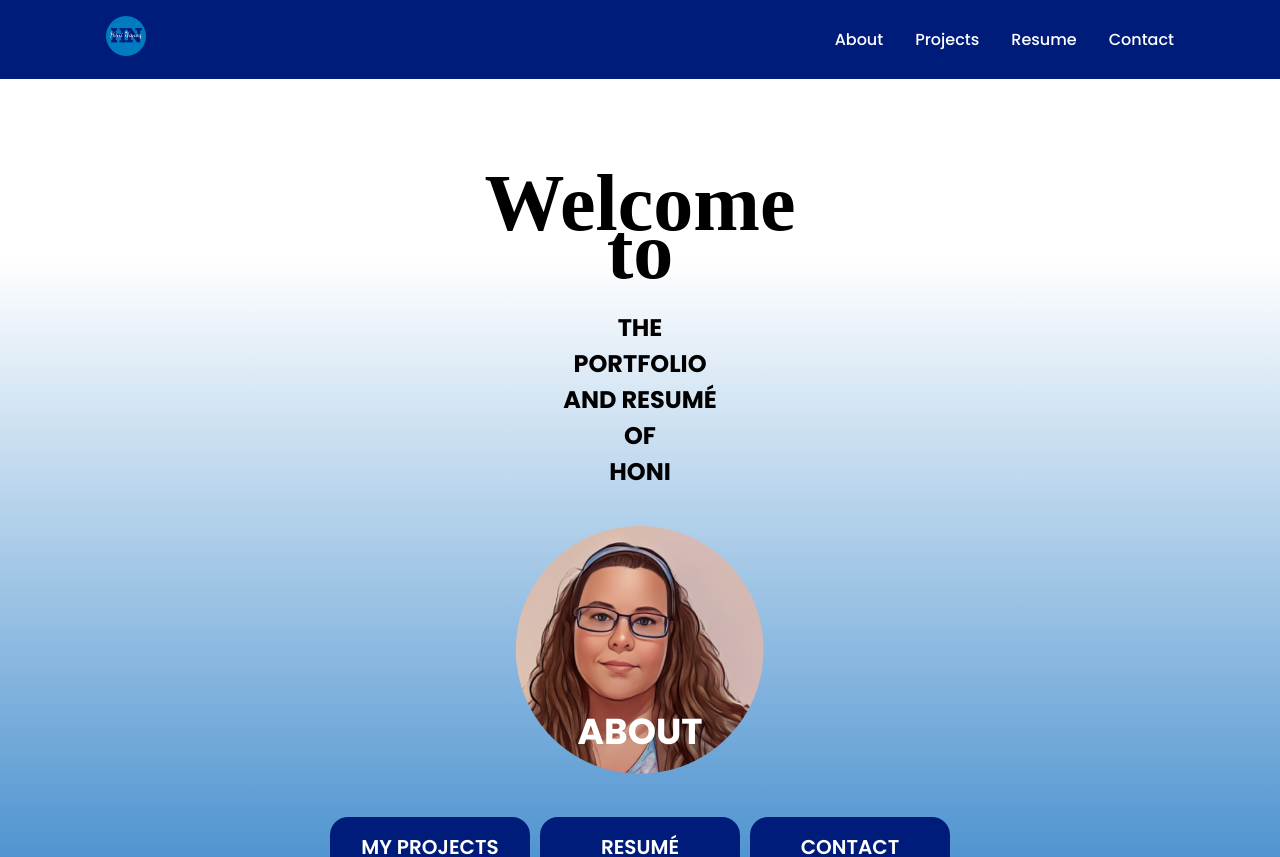
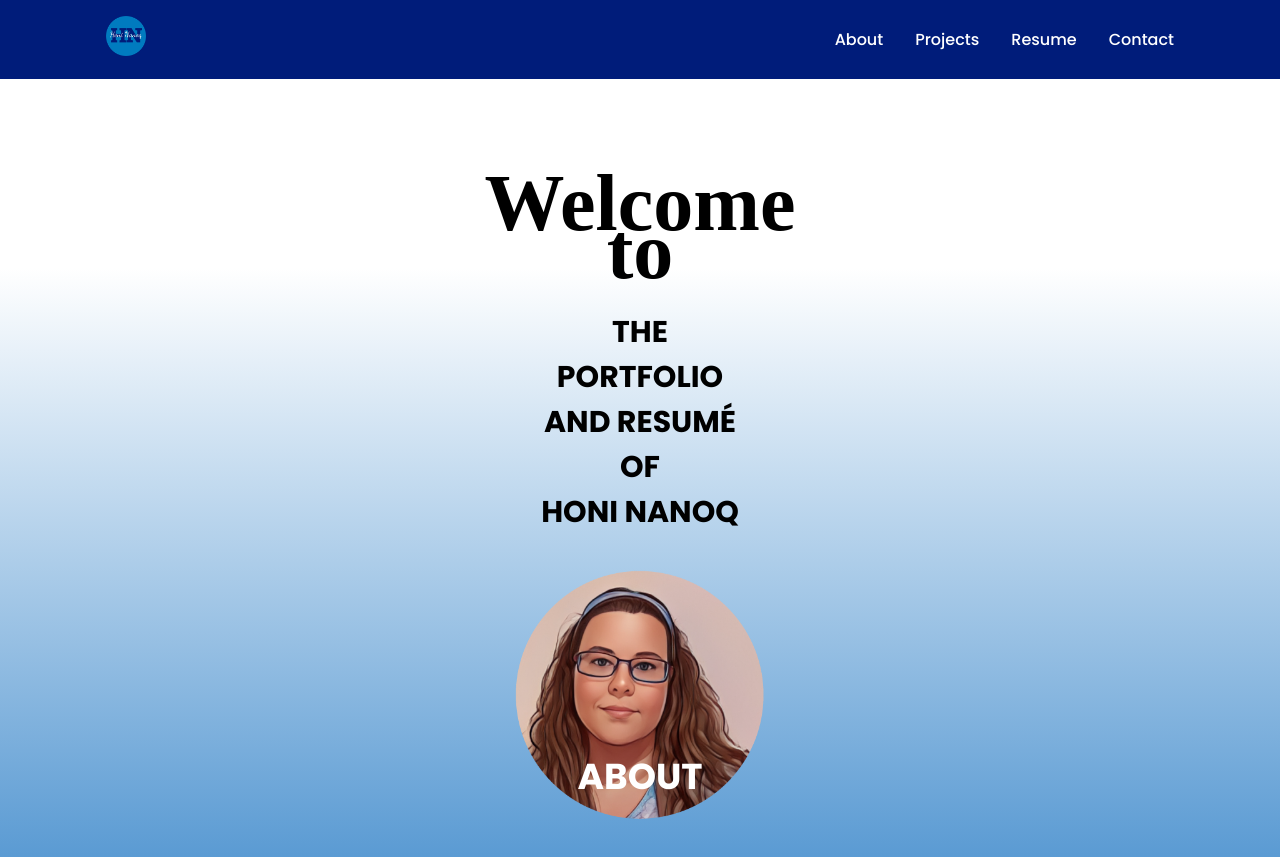
Before and after one commit to HoniNanoq2025/portfolio-honi-nanoq, a React (Vite) app in the folder frontend/: page / in a window 1280 px wide. Shown: the top 857 px of the page. Built offline with nearby package versions, Linux system fonts and the light colour scheme; a web font is replaced by a local one.

Commit message:
update Home

```diff
--- a/frontend/src/pages/Home/Home.jsx
+++ b/frontend/src/pages/Home/Home.jsx
@@ -33,7 +33,7 @@ export default function Home() {
       {/* H2 header - font: Irish Grover */}
       <div className={styles.subHeader}>
         <h2>
-          THE PORTFOLIO AND RESUMÉ OF <br /> HONI
+          THE PORTFOLIO AND RESUMÉ OF <br /> HONI NANOQ
         </h2>
       </div>
       {/* Profile image - leads to About page */}
--- a/frontend/src/pages/Home/Home.module.css
+++ b/frontend/src/pages/Home/Home.module.css
@@ -63,6 +63,14 @@ h2 {
     margin: 100px 0 15px;
   }
 
+  .subHeader{
+    width: 220px;
+  }
+
+  h2 {
+    font-size: 30px;
+  }
+
   .buttonContainer {
     flex-direction: row;
     margin-top: 20px;
```
